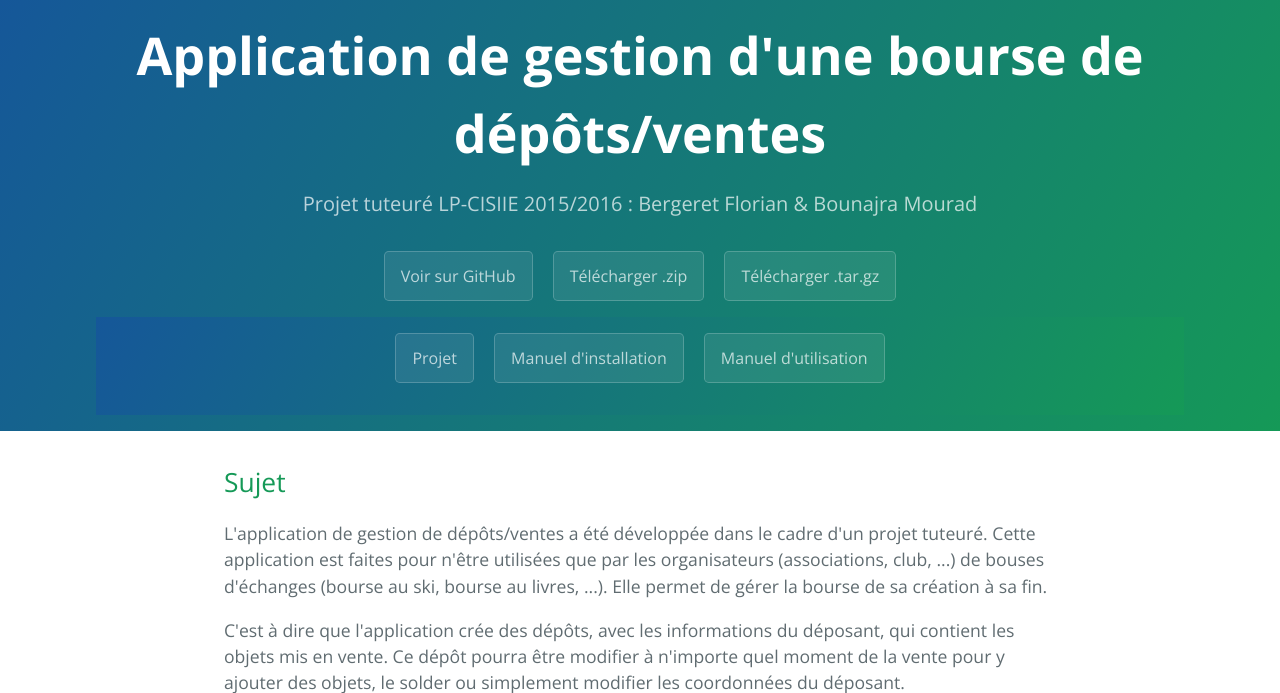
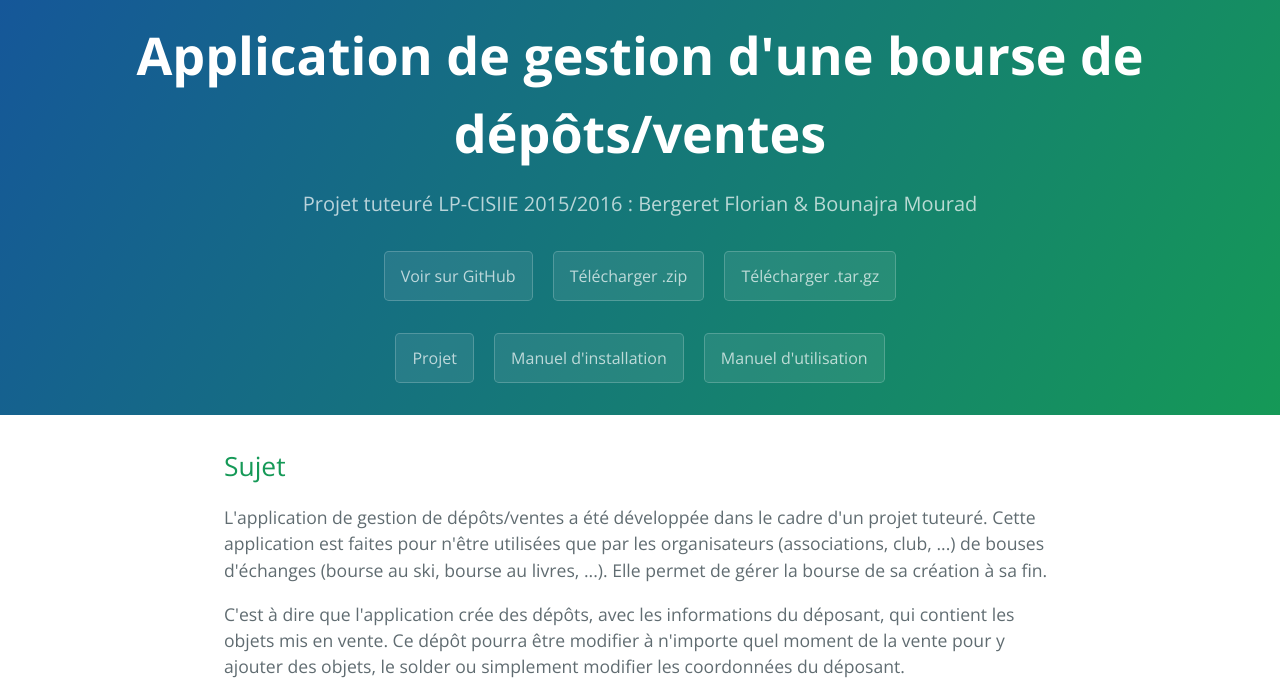
Before and after one commit to Bib52/DepotsVentes, a PHP site: page / in a window 1280 px wide. Shown: the top 693 px of the page. Run offline with PHP 8.4, Linux system fonts and the light colour scheme.

Commit message:
Update stylesheet.css

```diff
--- a/stylesheets/stylesheet.css
+++ b/stylesheets/stylesheet.css
@@ -53,24 +53,27 @@ a {
       margin-top: 1rem;
       margin-left: 0; } }
 
-.page-header, .menu {
+.page-header {
   color: #fff;
   text-align: center;
   background-color: #159957;
   background-image: linear-gradient(120deg, #155799, #159957); }
 
 @media screen and (min-width: 64em) {
-  .page-header, .menu {
+  .page-header {
     padding: 1rem 6rem; } }
 
 @media screen and (min-width: 42em) and (max-width: 64em) {
-  .page-header, .menu {
+  .page-header {
     padding: 0.5rem 4rem; } }
 
 @media screen and (max-width: 42em) {
-  .page-header, .menu {
+  .page-header {
     padding: 0.25rem 1rem; } }
 
+.menu {
+  margin-top: 1rem;
+}
 .project-name {
   margin-top: 0;
   margin-bottom: 0.1rem; }
```
